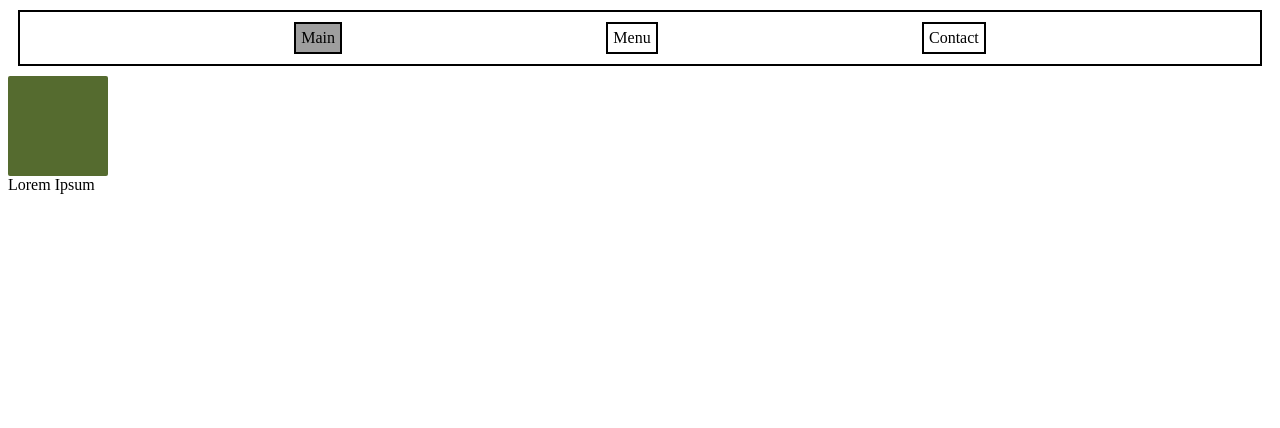
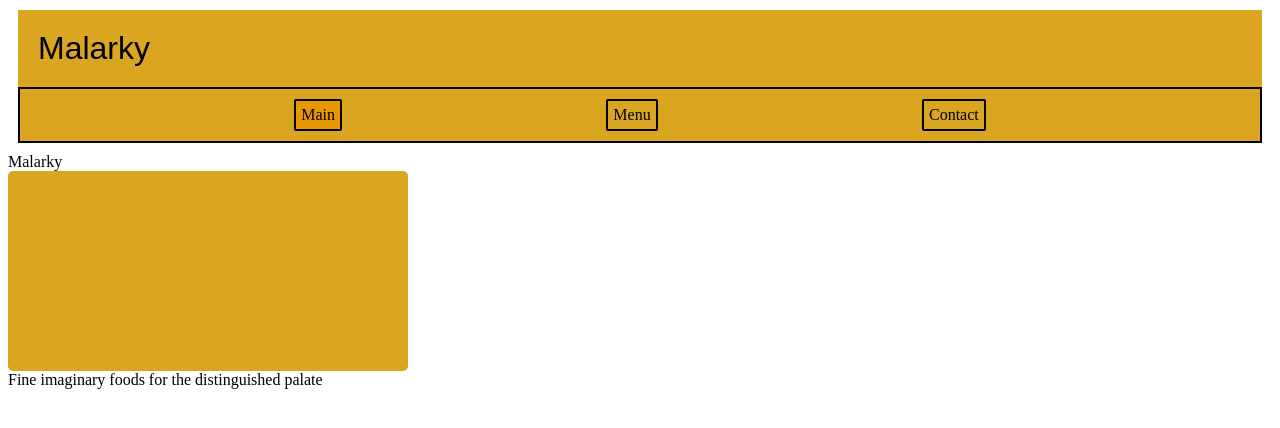
Before and after one commit to sbusenba/odin-restaurant, a website built with webpack: page dist/index.html in a window 1280 px wide. Built offline with nearby package versions, Linux system fonts and the light colour scheme.

Commit message:
added title to header, updated some css?

```diff
--- a/src/index.js
+++ b/src/index.js
@@ -1,14 +1,13 @@
-console.log('Hello world')
-let contentDiv = document.querySelector('#content')
-console.table(contentDiv)
+
+
 import myNav from './myNav'
 import mainPage from './mainPage'
 import contactPage from './contactPage'
 import menuPage from './menuPage'
 import './style.css';
 
+
 function clickedNav(){
-    console.log(this.innerText)
     while (contentDiv.hasChildNodes()){
         contentDiv.removeChild(contentDiv.firstChild)
     }
@@ -43,6 +42,6 @@ function addNav(navText){
 
 
 }
-
+let contentDiv = document.querySelector('#content')
 addNav('Main')
 contentDiv.appendChild(mainPage())
--- a/src/mainPage.js
+++ b/src/mainPage.js
@@ -1,12 +1,18 @@
 const mainPage = () => {
 let html = ''
 let mainDiv = document.createElement('div')
+mainDiv.classList.add('menuDiv')
+let titleDiv = document.createElement('div')
+titleDiv.classList.add('titleDiv')
+titleDiv.innerText = 'Malarky'
+mainDiv.appendChild(titleDiv)
+
 let pic = document.createElement('div')
-pic.classList.add('pic')
+pic.classList.add('mainPic')
+mainDiv.appendChild(pic)
 
 let paragraphDiv = document.createElement('div')
-mainDiv.appendChild(pic)
-paragraphDiv.innerText = 'Lorem Ipsum'
+paragraphDiv.innerText = 'Fine imaginary foods for the distinguished palate'
 mainDiv.appendChild(paragraphDiv)
 
 
--- a/src/myNav.js
+++ b/src/myNav.js
@@ -1,5 +1,12 @@
 const myNav = () => {
 let html = ''
+let header = document.createElement('div')
+header.classList.add('header')
+let title  = document.createElement('div')
+title.classList.add('title')
+title.innerText='Malarky'
+header.appendChild(title)
+
 let navBar = document.createElement('div')
 navBar.classList.add('nav')
 let navText = ['Main','Menu','Contact']
@@ -9,7 +16,7 @@ for(let i= 0;i<3;i++){
     navItem.innerText = navText[i]
     navBar.appendChild(navItem)
 }
-html = navBar;
-    return html;
+header.appendChild(navBar)
+    return header;
 }
 export default myNav;
--- a/src/style.css
+++ b/src/style.css
@@ -3,13 +3,33 @@
     flex-direction:row;
     justify-content:space-evenly;
     padding:10px;
+
+    border:2px solid black;
+}
+.title{
+    font-size: xx-large;
+    font-family: Arial, Helvetica, sans-serif;
+
+    padding:20px;
+    display: flex;
+    text-align:end;
+}
+.header{
     margin:10px;
-    border:2px solid black;
+    background-color: goldenrod;
+
 }
 .navItem{
     border:2px solid black;
     flex:0 0 20px;
     padding:5px;
+    border-radius:2px;
+}
+.mainPic{
+    height:200px;
+    width:400px;
+    background-color: goldenrod;
+    border-radius:5px;
 }
 .pic{
     height:100px;
@@ -18,7 +38,7 @@
     border-radius: 2px;
 }
 .navItem.selected{
-    background-color: rgb(158, 158, 158);
+    background-color: rgb(233, 151, 0);
 }
 
 .menuDiv{
```
Also changed, not shown: dist/main.js.
